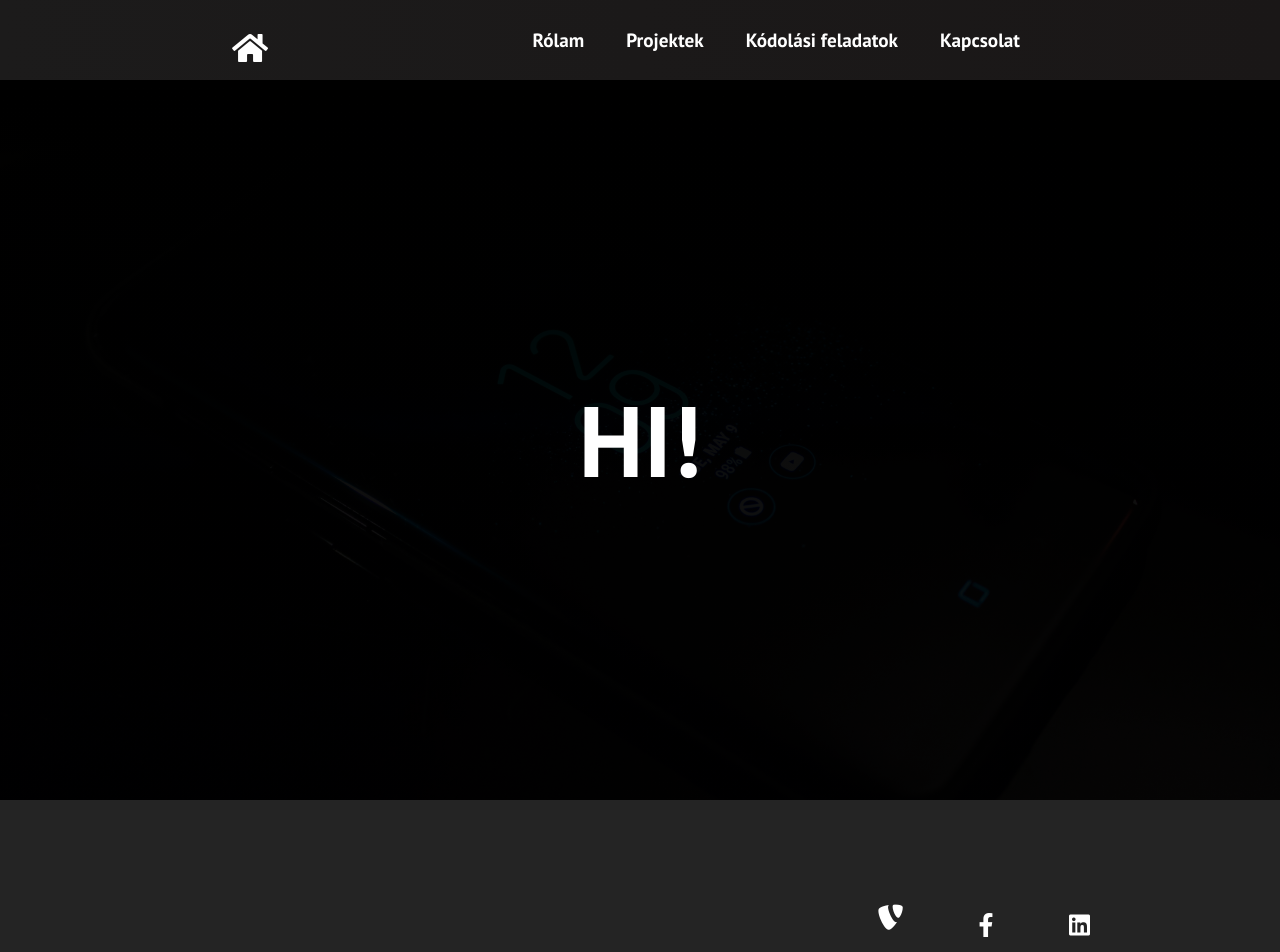
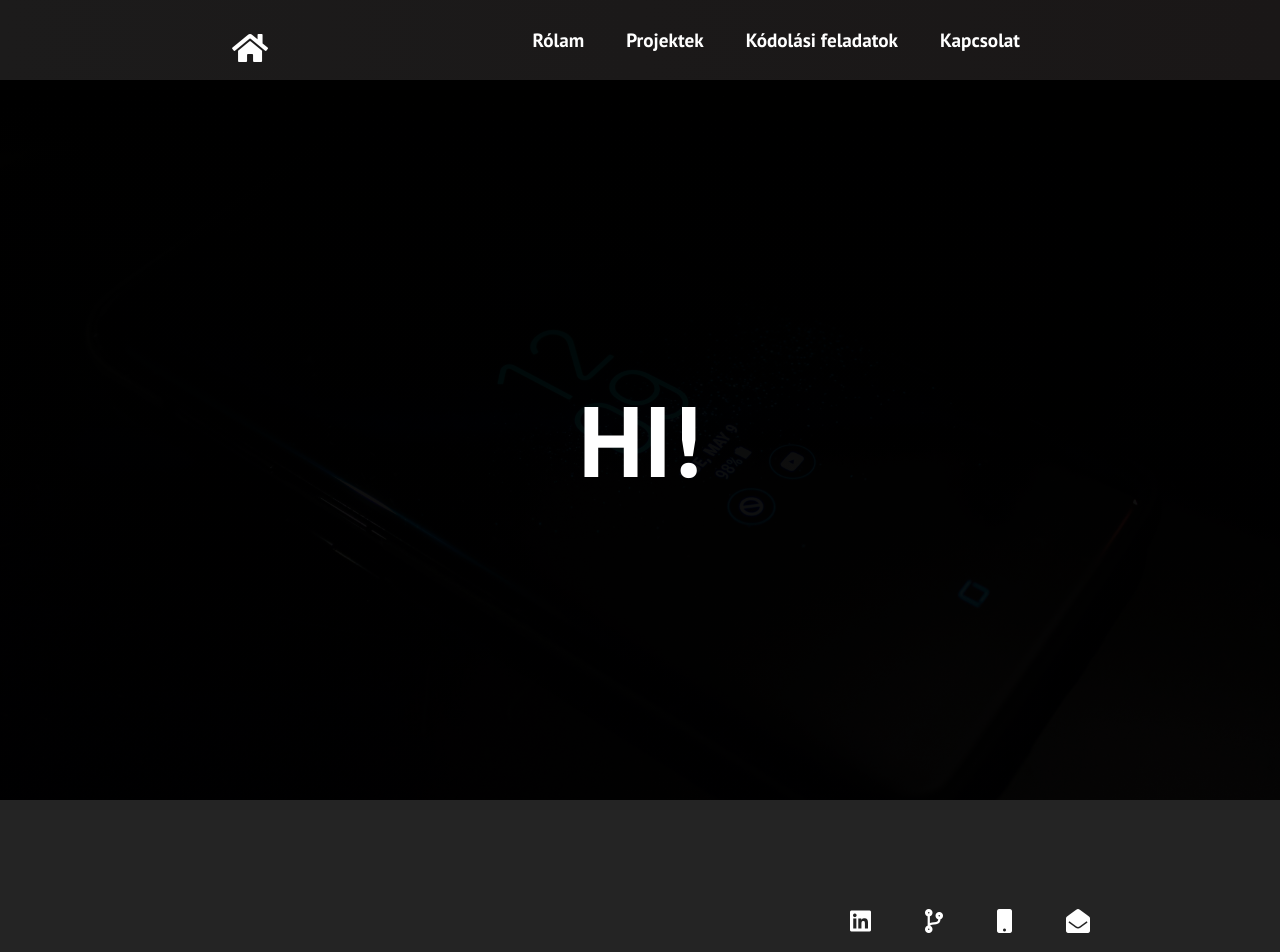
Before and after one commit to lahunyady/portfolio, a React (Create React App) app: page /contact in a window 1280 px wide. Shown: the top 952 px of the page. Built offline with nearby package versions, Linux system fonts and the light colour scheme; the HTML template or start-up script is replaced by a standard one.

Commit message:
Remove unused div. Fixed margin on projects/challenges tab. Personalized footer icons.

```diff
--- a/src/App.css
+++ b/src/App.css
@@ -19,6 +19,7 @@
     align-items: center;
     justify-content: center;
     font-size: 3rem;
+    margin: 0;
   }
 
   .projects {
@@ -56,9 +57,3 @@
     color: #fff;
     font-size: 100px;
   }
-
-  .rotated {
-    padding-top: 10px;
-    transform: rotate(330deg);
-    font-size: 16px;
-  }
--- a/src/components/Footer.jsx
+++ b/src/components/Footer.jsx
@@ -11,17 +11,6 @@ function Footer() {
 
           </div>
           <div className='social-icons'>
-            <Link to='/' className='social-logo'>
-              <i className='fab fa-typo3' />
-            </Link>
-            <Link
-              className='social-icon-link facebook'
-              to='/'
-              target='_blank'
-              aria-label='Facebook'
-            >
-              <i className='fab fa-facebook-f' />
-            </Link>
             <Link
               className='social-icon-link linkedin'
               to='/'
@@ -29,6 +18,30 @@ function Footer() {
               aria-label='LinkedIn'
             >
               <i className='fab fa-linkedin' />
+            </Link>
+            <Link
+              className='social-icon-link github'
+              to='/'
+              target='_blank'
+              aria-label='Github'
+            >
+              <i className='fas fa-code-branch' />
+            </Link>
+            <Link
+              className='social-icon-link mobile'
+              to='/'
+              target='_blank'
+              aria-label='Mobile'
+            >
+              <i className='fas fa-mobile'/>
+            </Link>
+            <Link
+              className='social-icon-link mobile'
+              to='/'
+              target='_blank'
+              aria-label='Mobile'
+            >
+              <i className='fas fa-envelope-open'/>
             </Link>
           </div>
         </div>
--- a/src/components/pages/AboutMe.jsx
+++ b/src/components/pages/AboutMe.jsx
@@ -28,7 +28,7 @@ const options = {
                 },
                 ticks: {
                     max:100,
-                    min:0,
+                    min: 0,
                     stepSize: 25,
                     fontFamily: "'PT Sans'",
                     fontColor: "rgba(255,255,255,0.5)",
@@ -88,10 +88,7 @@ export default memo(function AboutMe() {
                             </div>
                         </div>
                     </div>
-
                 </div>
-            </div>
-            <div className="introduction">
             </div>
         </div>
     )
```
